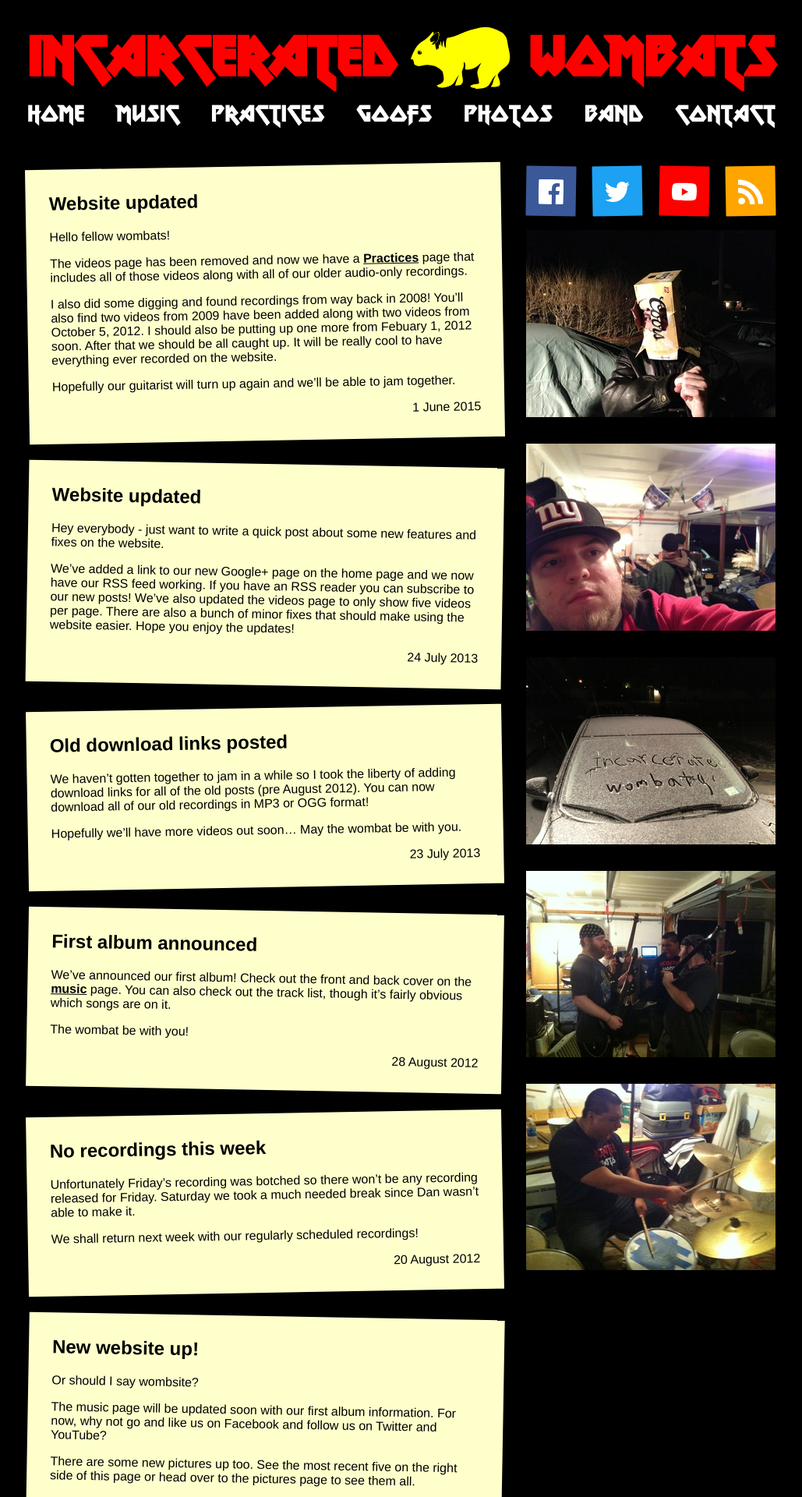
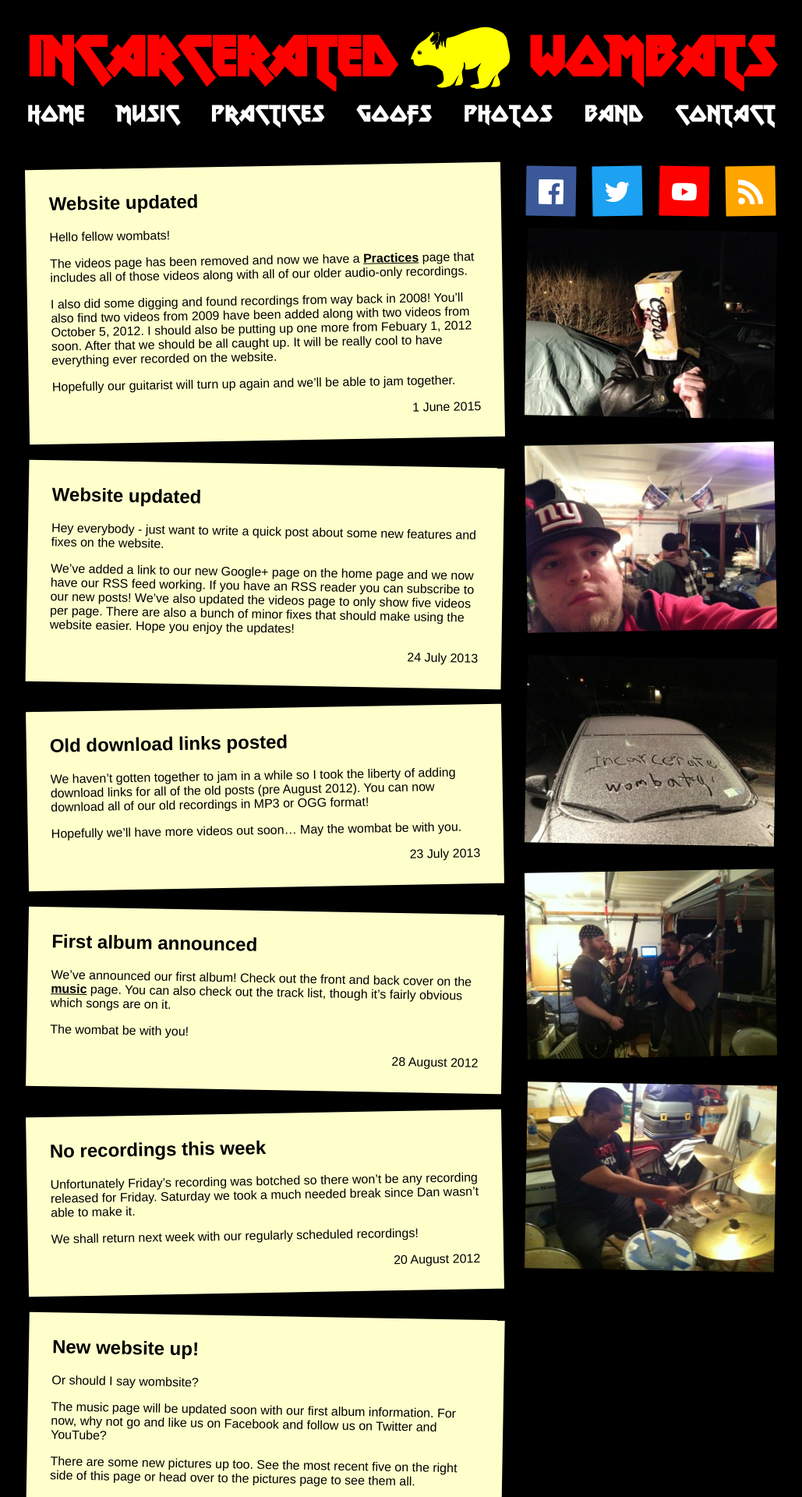
Before and after one commit to KovuTheHusky/incarceratedwombats.com, a Jekyll site: the page built from index.md, in a window 1280 px wide. Shown: the top 1920 px of the page at 78% size, without its empty margins (125-1154 px from the left). Built offline with Jekyll 4.4.1, drawn with Linux system fonts in a browser that asks for light colours.

Commit message:
Clean up thumbnails sidebars

```diff
--- a/index.md
+++ b/index.md
@@ -18,10 +18,12 @@ layout: default
       <li><a href="https://youtube.com/user/followthewombat" style="background-color: #f00;"><img src="/images/youtube.svg" alt="YouTube"></a></li>
       <li><a href="/rss" style="background-color: #ffa500;"><img src="/images/rss.svg" alt="RSS"></a></li>
     </ul>
-    <a href="/images/photos/00126.jpg" data-fancybox="gallery"><img src="/images/photos/320x/00126.jpg" alt=""></a>
-    <a href="/images/photos/00125.jpg" data-fancybox="gallery"><img src="/images/photos/320x/00125.jpg" alt=""></a>
-    <a href="/images/photos/00124.jpg" data-fancybox="gallery"><img src="/images/photos/320x/00124.jpg" alt=""></a>
-    <a href="/images/photos/00123.jpg" data-fancybox="gallery"><img src="/images/photos/320x/00123.jpg" alt=""></a>
-    <a href="/images/photos/00122.jpg" data-fancybox="gallery"><img src="/images/photos/320x/00122.jpg" alt=""></a>
+    <div class="thumbnails">
+      <a href="/images/photos/00126.jpg" data-fancybox="gallery"><img src="/images/photos/320x/00126.jpg" alt=""></a>
+      <a href="/images/photos/00125.jpg" data-fancybox="gallery"><img src="/images/photos/320x/00125.jpg" alt=""></a>
+      <a href="/images/photos/00124.jpg" data-fancybox="gallery"><img src="/images/photos/320x/00124.jpg" alt=""></a>
+      <a href="/images/photos/00123.jpg" data-fancybox="gallery"><img src="/images/photos/320x/00123.jpg" alt=""></a>
+      <a href="/images/photos/00122.jpg" data-fancybox="gallery"><img src="/images/photos/320x/00122.jpg" alt=""></a>
+    </div>
   </div>
 </div>
--- a/styles/global.css
+++ b/styles/global.css
@@ -187,27 +187,26 @@ ul.links li:last-child:after {
   width: 100%;
 }
 
-.right.column > img,
-.right.column > a > img {
+div.thumbnails img {
   width: 100%;
   margin-bottom: 30px;
 }
 
-.right.column > img:last-child {
+div.thumnbnails > img:last-child {
   margin-bottom: 0;
 }
 
 ul.links > li:nth-child(odd) > a,
 div.notes div:nth-child(even),
 div.photos img:nth-child(even),
-.right.column > img:nth-child(odd) {
+div.thumbnails > a:nth-child(odd) > img {
   transform: rotate(1deg);
 }
 
 ul.links > li:nth-child(even) > a,
 div.notes div:nth-child(odd),
 div.photos img:nth-child(odd),
-.right.column > img:nth-child(even) {
+div.thumbnails > a:nth-child(even) > img {
   transform: rotate(-1deg);
 }
 
```
Also changed, not shown: band.md (+4 -4 lines), music.md (+2 -2 lines).
